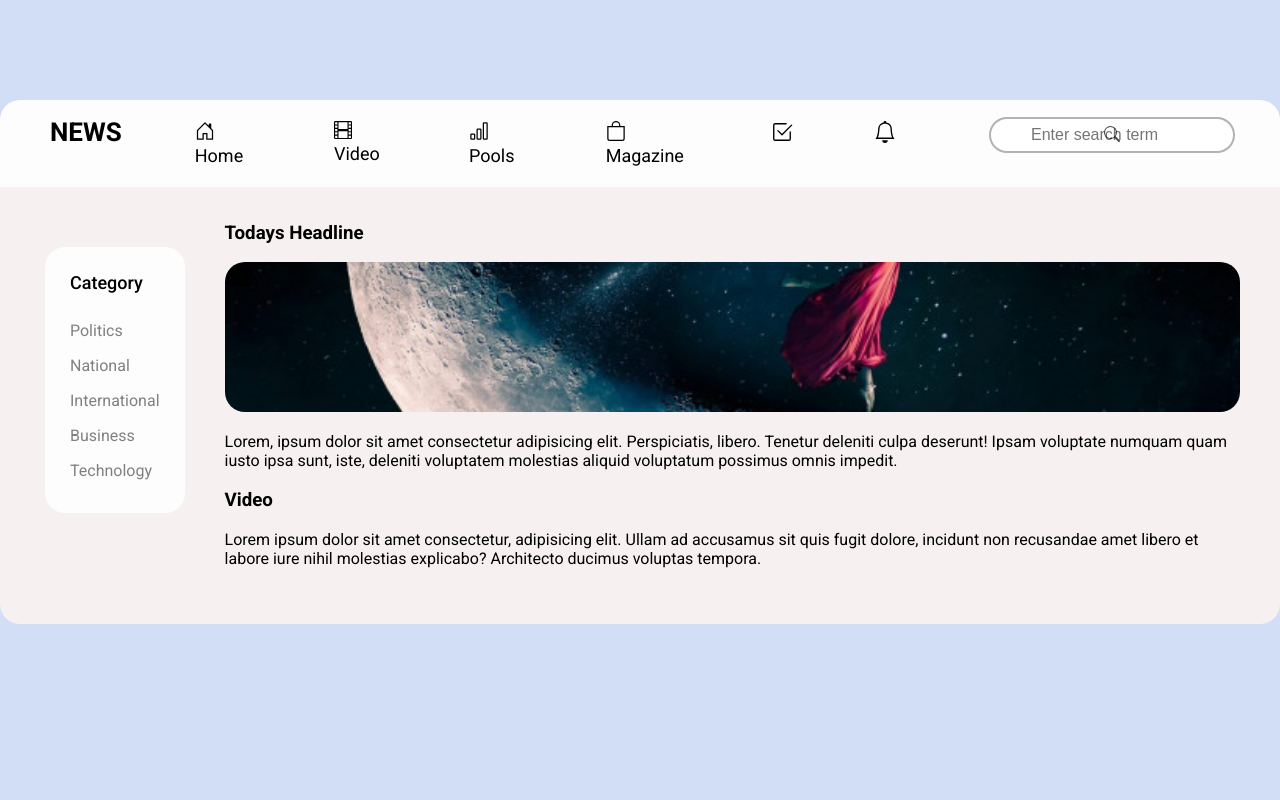
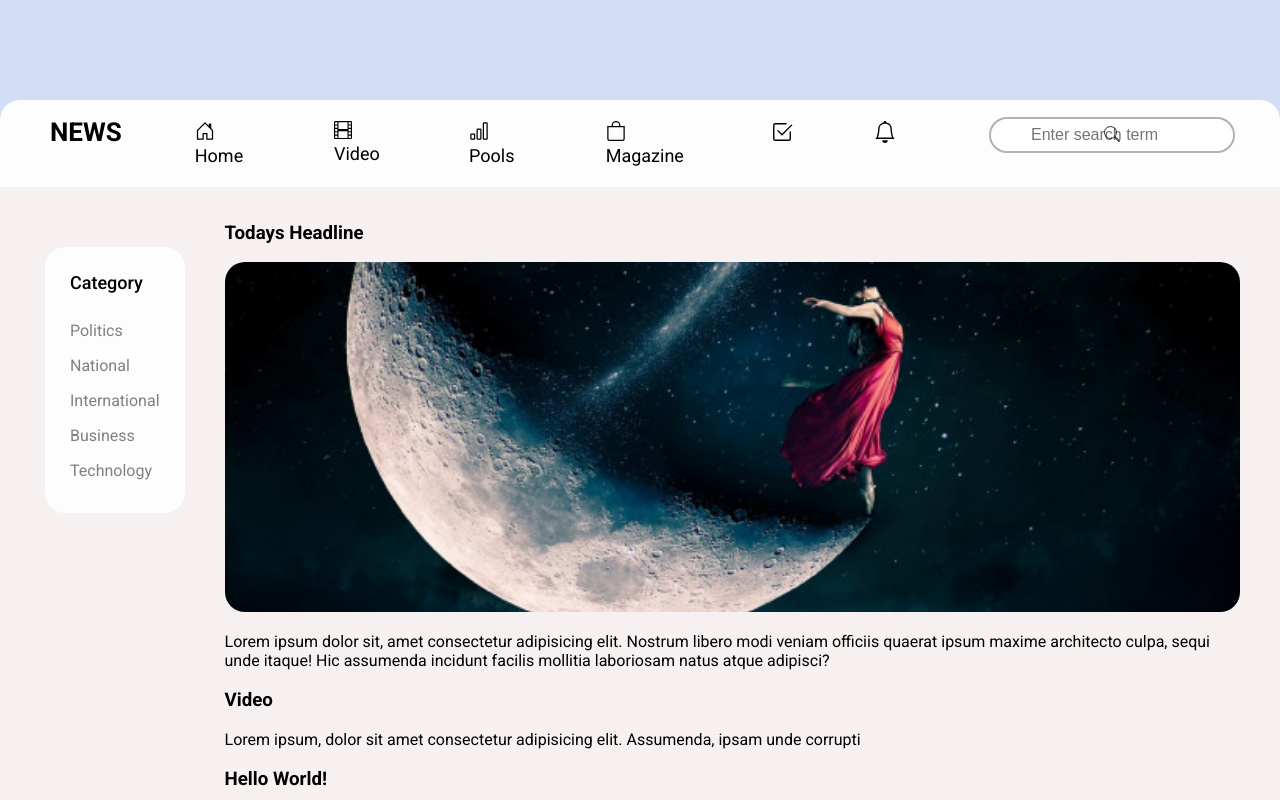
Before and after one commit to SergiiBzn/News_feed, a React (Create React App) app: page / in a window 1280 px wide. Shown: the top 800 px of the page. Built offline with nearby package versions, Linux system fonts and the light colour scheme.

Commit message:
add props and other changes

```diff
--- a/src/components/app/App.tsx
+++ b/src/components/app/App.tsx
@@ -7,7 +7,7 @@ import { Filter } from '../filter';
 
 import './app.css';
 
-export const App = () => {
+export const App: React.FC = () => {
   return (
     <div className="app">
       <div className="app-header search-panel">
--- a/src/components/main-feed-item/main-feed-item.css
+++ b/src/components/main-feed-item/main-feed-item.css
@@ -3,10 +3,10 @@
   list-style: none;
 }
 
-.moon-img {
+/* .moon-img {
   object-fit: cover;
   background-position: 200px;
   width: 100%;
   height: 150px;
   border-radius: 20px;
-}
+} */
--- a/src/components/main-feed-item/main-feed-item.tsx
+++ b/src/components/main-feed-item/main-feed-item.tsx
@@ -1,25 +1,16 @@
 import React from 'react';
-import moon from './images/moon.jpg';
+import { IMainFeedItem } from 'components';
 
 import './main-feed-item.css';
 
-export const MainFeedItem = () => {
+interface IMainFeedItemProps extends IMainFeedItem {}
+
+export const MainFeedItem = ({image, alt, title, content}: IMainFeedItemProps) => {
   return (
-    <div>
-      <li className="main-feed-item">
-        <h3>Todays Headline</h3>
-        <img src={moon}  alt="pic" className='moon-img' />
-        <p className="main-feed-item-label">
-          Lorem, ipsum dolor sit amet consectetur adipisicing elit.
-          Perspiciatis, libero. Tenetur deleniti culpa deserunt! Ipsam voluptate
-          numquam quam iusto ipsa sunt, iste, deleniti voluptatem molestias
-          aliquid voluptatum possimus omnis impedit.
-        </p>
-      </li>
-      <li className='main-feed-item'>
-        <h3>Video</h3>
-        <p>Lorem ipsum dolor sit amet consectetur, adipisicing elit. Ullam ad accusamus sit quis fugit dolore, incidunt non recusandae amet libero et labore iure nihil molestias explicabo? Architecto ducimus voluptas tempora.</p>
-      </li>
-    </div>
+    <li className="main-feed-item">
+      <h3>{title}</h3>
+      {image && <img src={image} alt={alt} className="moon-img" /> }
+      <p className="main-feed-item-label">{content}</p>
+    </li>
   );
 };
--- a/src/components/main-feed/main-feed.css
+++ b/src/components/main-feed/main-feed.css
@@ -2,3 +2,11 @@
   padding: 0 40px;
   margin-bottom: 40px;
 }
+
+.moon-img {
+  object-fit: cover;
+  background-position: 200px;
+  width: 100%;
+  height: 350px;
+  border-radius: 20px;
+}
--- a/src/components/main-feed/main-feed.tsx
+++ b/src/components/main-feed/main-feed.tsx
@@ -3,10 +3,47 @@ import {MainFeedItem} from '../main-feed-item';
 
 import './main-feed.css';
 
+import moon from './images/moon.jpg';
+import flowers from './images/flowers.jpg';
+
+export interface IMainFeedItem {
+  image?: string;
+  alt?: string;
+  title: string;
+  content: string;
+}
+interface IData extends IMainFeedItem {
+  id: string;
+}
+
+const data: IData[] = [
+  {
+    id: '12',
+    image: moon,
+    alt: moon,
+    title: 'Todays Headline',
+    content: `Lorem ipsum dolor sit, amet consectetur adipisicing elit. Nostrum libero modi veniam officiis quaerat ipsum maxime architecto culpa, sequi unde itaque! Hic assumenda incidunt facilis mollitia laboriosam natus atque adipisci?`
+  },
+  {
+    id: '13',
+    title: 'Video',
+    content: `Lorem ipsum, dolor sit amet consectetur adipisicing elit. Assumenda, ipsam unde corrupti`
+  },
+  {
+    id: '14',
+    image: flowers,
+    alt: flowers,
+    title: 'Hello World!',
+    content: `Lorem, ipsum dolor sit amet consectetur adipisicing elit. Aspernatur incidunt suscipit modi quasi dolorum iure! Repudiandae iusto.`
+  }
+]
+
 export const MainFeed = () => {
   return (
     <ul className='ul'>
-      <MainFeedItem />
+      {data.map(({id, image, alt, title, content}) => (
+        <MainFeedItem key={id} image={image} alt={alt} title={title} content={content} />
+      ))}
     </ul>
 
   )
```
Also changed, not shown: src/components/index.ts (line endings or trailing spaces), src/components/main-feed/images/flowers.jpg (added), src/components/main-feed/images/moon.jpg (renamed from src/components/main-feed-item/images/moon.jpg).
